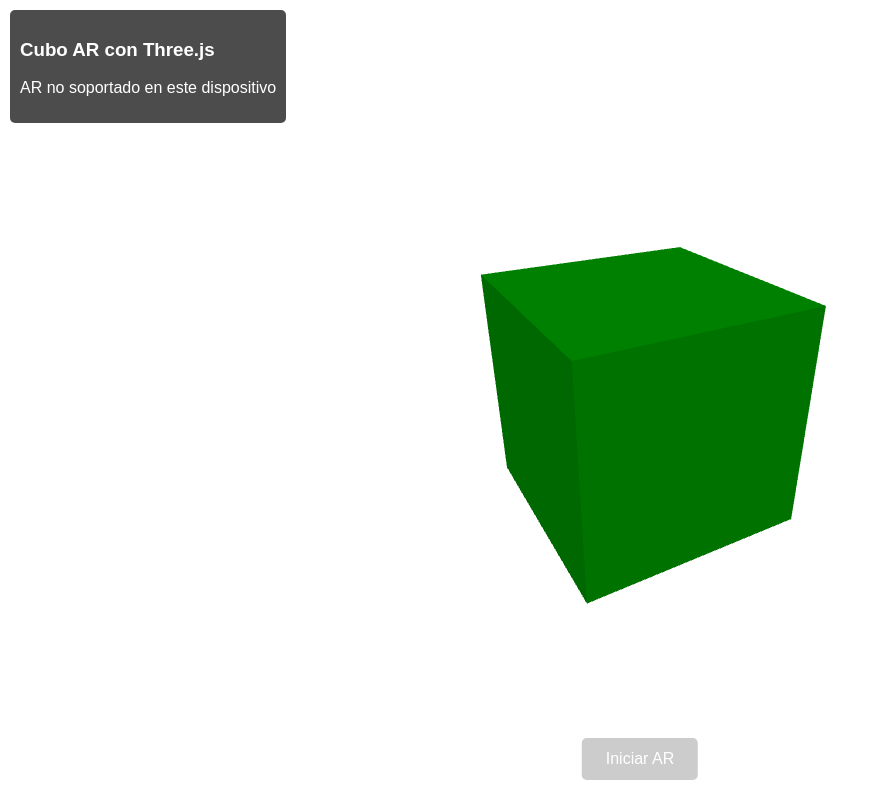
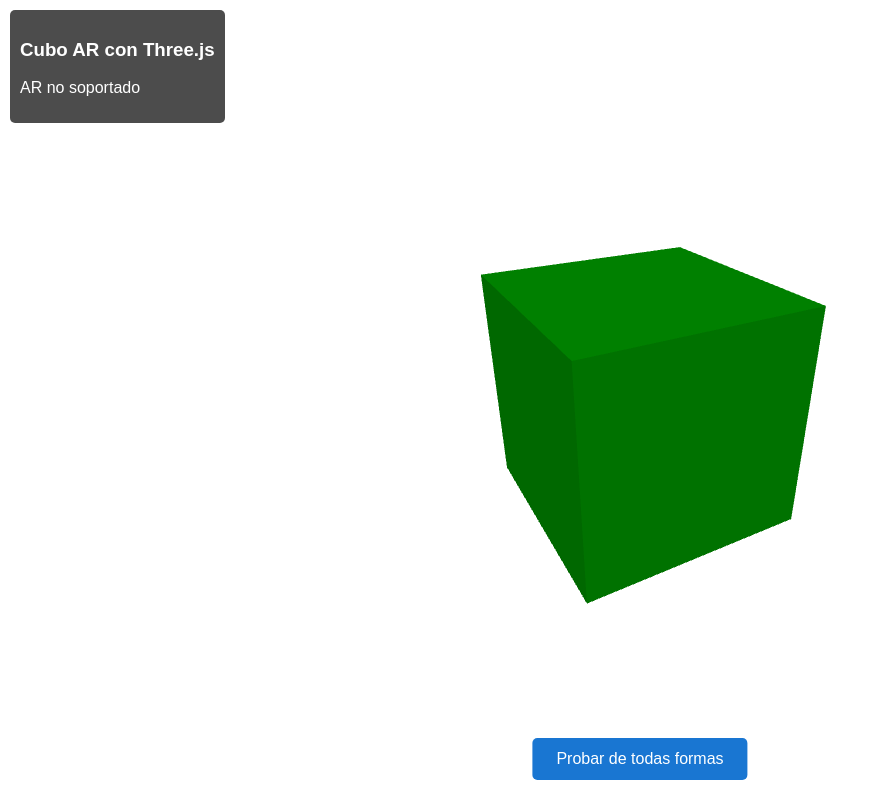
Before and after one commit to elioramospr/atractor_ar, a website: page index.html in a window 1280 px wide. Shown: the whole page, without its empty margins (0-879 px from the left). Drawn offline with nearby package versions, Linux system fonts and the light colour scheme; animation ran at ten frames a second.

Commit message:
revision para que funciones en movil

```diff
--- a/index.html
+++ b/index.html
@@ -57,7 +57,6 @@
 
     <!-- Three.js desde CDN -->
     <script src="https://cdn.jsdelivr.net/npm/three@0.160.0/build/three.min.js"></script>
-    <script src="https://cdn.jsdelivr.net/npm/three@0.160.0/examples/js/webxr/VRButton.js"></script>
 
     <!-- Script principal -->
     <script src="main.js"></script>
--- a/main.js
+++ b/main.js
@@ -1,11 +1,22 @@
 let camera, scene, renderer;
 let cube;
-const container = document.getElementById('container');
-const arButton = document.getElementById('arButton');
-const statusText = document.getElementById('status');
+let container, arButton, statusText;
+
+// Esperar a que la página y Three.js carguen completamente
+window.addEventListener('load', () => {
+    container = document.getElementById('container');
+    arButton = document.getElementById('arButton');
+    statusText = document.getElementById('status');
+
+    // Verificar que Three.js esté cargado
+    if (typeof THREE === 'undefined') {
+        statusText.textContent = 'Error: Three.js no se ha cargado';
+        return;
+    }
 
     init();
     animate();
+});
 
 function init() {
     // Crear escena
@@ -45,27 +56,51 @@ function init() {
     renderer.xr.enabled = true;
     container.appendChild(renderer.domElement);
 
-    // Verificar soporte de WebXR
-    if ('xr' in navigator) {
-        navigator.xr.isSessionSupported('immersive-ar').then((supported) => {
+    // Verificar soporte de WebXR con timeout
+    checkARSupport();
+
+    // Manejar redimensionamiento
+    window.addEventListener('resize', onWindowResize);
+}
+
+async function checkARSupport() {
+    try {
+        if (!('xr' in navigator)) {
+            statusText.textContent = 'WebXR no disponible. Safari iOS requiere versión 13+';
+            arButton.disabled = false;
+            arButton.textContent = 'Probar AR de todas formas';
+            arButton.addEventListener('click', onARButtonClick);
+            return;
+        }
+
+        // Timeout para iOS que a veces tarda en responder
+        const timeoutPromise = new Promise((_, reject) =>
+            setTimeout(() => reject(new Error('Timeout')), 3000)
+        );
+
+        const supported = await Promise.race([
+            navigator.xr.isSessionSupported('immersive-ar'),
+            timeoutPromise
+        ]);
+
         if (supported) {
             arButton.disabled = false;
             arButton.textContent = 'Iniciar AR';
-                statusText.textContent = 'AR disponible - Pulsa el botón para comenzar';
-
+            statusText.textContent = 'AR disponible - Pulsa el botón';
             arButton.addEventListener('click', onARButtonClick);
         } else {
-                statusText.textContent = 'AR no soportado en este dispositivo';
+            statusText.textContent = 'AR no soportado';
+            arButton.textContent = 'Probar de todas formas';
+            arButton.disabled = false;
+            arButton.addEventListener('click', onARButtonClick);
         }
-        }).catch((err) => {
-            statusText.textContent = 'Error al verificar soporte AR: ' + err.message;
-        });
-    } else {
-        statusText.textContent = 'WebXR no disponible en este navegador';
+    } catch (err) {
+        console.error('Error verificando AR:', err);
+        statusText.textContent = 'No se pudo verificar AR. Intenta presionar el botón';
+        arButton.disabled = false;
+        arButton.textContent = 'Iniciar AR';
+        arButton.addEventListener('click', onARButtonClick);
     }
-
-    // Manejar redimensionamiento
-    window.addEventListener('resize', onWindowResize);
 }
 
 async function onARButtonClick() {
```
Lines whose indentation alone changed are shown as unchanged.
